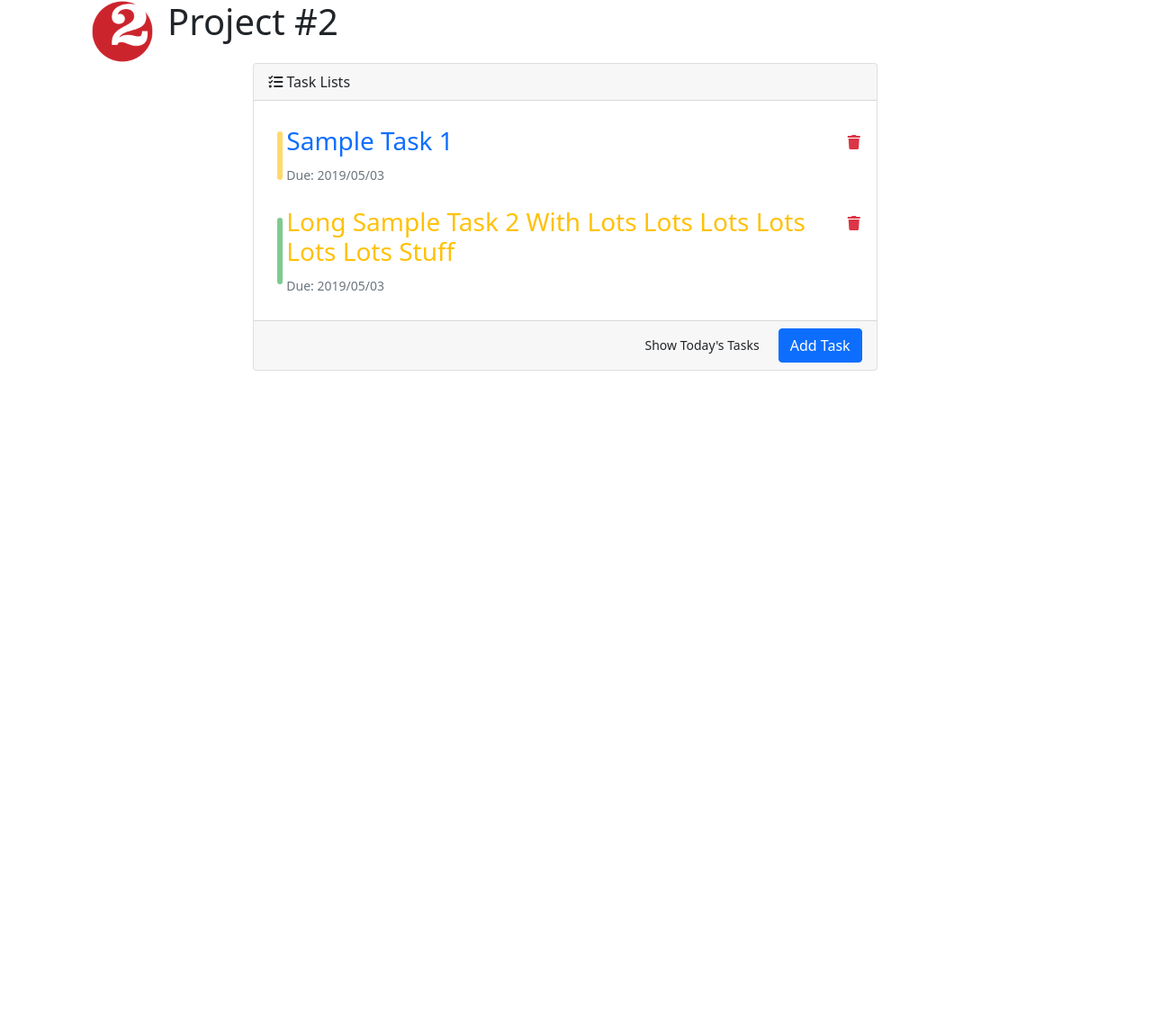
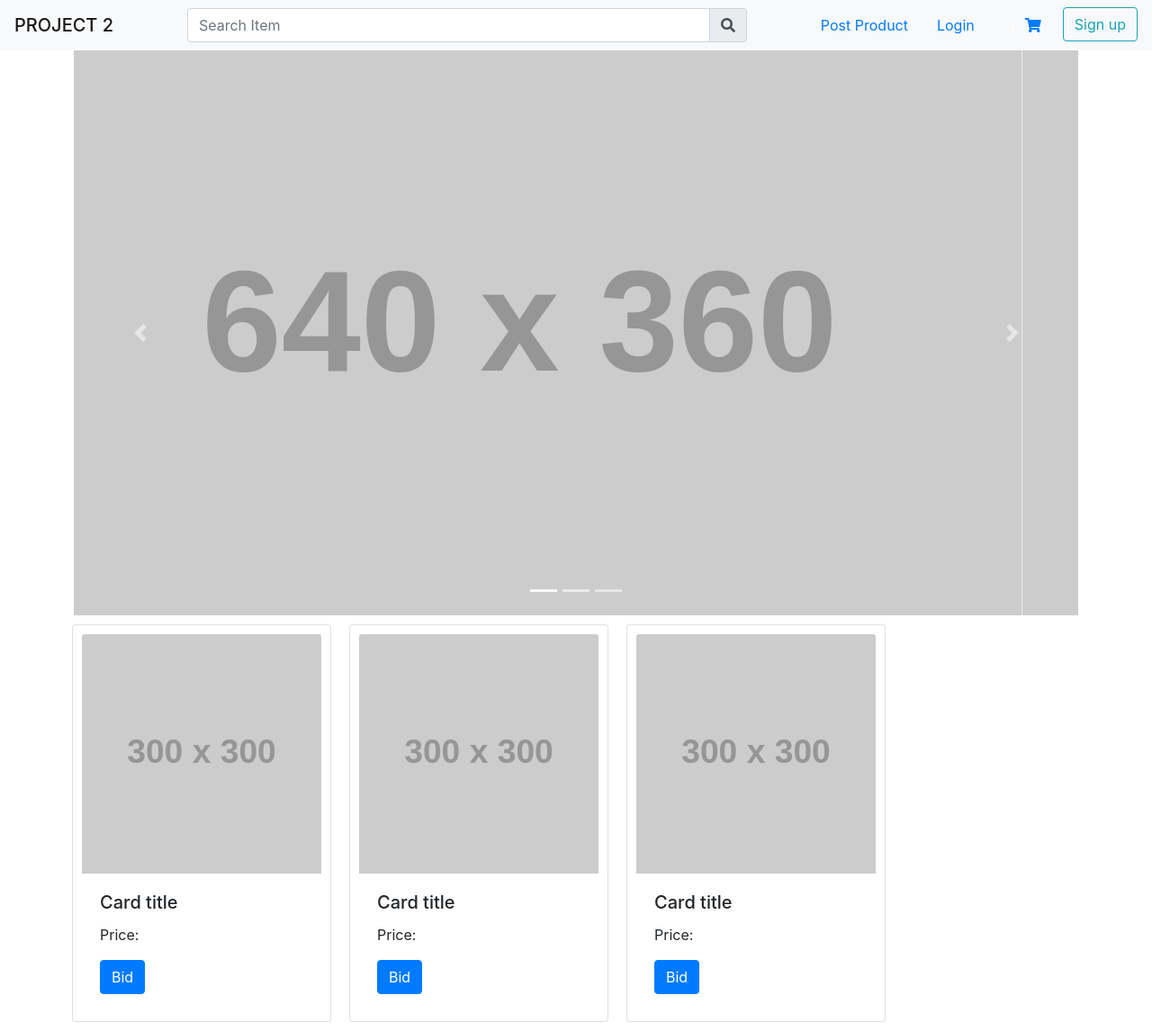
Before and after one commit to FarhinChowdhury/Project-2, a website: page public/index.html in a window 1280 px wide. Shown: the whole page at 90% size. Before the commit the page ends 800 px from the top, so only its background shows below. Drawn offline with nearby package versions, Linux system fonts and the light colour scheme; no server answers; placeholder pictures from the web are drawn by us.

Commit message:
initial html

```diff
--- a/public/index.html
+++ b/public/index.html
@@ -10,6 +10,7 @@
     <link rel="stylesheet" href="https://stackpath.bootstrapcdn.com/bootstrap/5.0.0-alpha1/css/bootstrap.min.css">
     <script src="https://cdn.jsdelivr.net/npm/popper.js@1.16.0/dist/umd/popper.min.js" integrity="sha384-Q6E9RHvbIyZFJoft+2mJbHaEWldlvI9IOYy5n3zV9zzTtmI3UksdQRVvoxMfooAo" crossorigin="anonymous"></script>
     <script src="https://stackpath.bootstrapcdn.com/bootstrap/5.0.0-alpha1/js/bootstrap.min.js" integrity="sha384-oesi62hOLfzrys4LxRF63OJCXdXDipiYWBnvTl9Y9/TRlw5xlKIEHpNyvvDShgf/" crossorigin="anonymous"></script>
+    <link rel="stylesheet" href="https://cdn.jsdelivr.net/npm/bootstrap@4.5.3/dist/css/bootstrap.min.css" integrity="sha384-TX8t27EcRE3e/ihU7zmQxVncDAy5uIKz4rEkgIXeMed4M0jlfIDPvg6uqKI2xXr2" crossorigin="anonymous">
 
     <link rel="stylesheet" href="./assets/style.css">
     <script src="./assets/script.js" ></script>
@@ -17,81 +18,115 @@
     <!-- any NPM packages you want to include, you can directly include like this -->
     <script src="https://unpkg.com/moment"></script>
 </head>
+<style>
 
+</style>
 <!-- we will start the app when this page is loaded by running it with onLoad... -->
-<body onLoad="mainApp()">
-    <div class="container">
-        <img id="logo" src="./assets/logo.png" class="float-left" />
-        <h1>Project #2</h1>
+<body>
+    <nav class="navbar navbar-light bg-light">
+        <a href="/" class="navbar-brand mb-0 h1">PROJECT 2</a>
+        <div class="nav-search-field ">
+            <div class="input-group">
+                <input id = "searchBox" type="text" class="form-control" placeholder="Search Item" size="50" maxlength="300" aria-label="Search for anything" placeholder="Search for anything">
+                <button class="input-group-text" id="searchBtn">
+                <i class="fas fa-search"></i>
+            </div>
+        </div>
+        <ul class="nav justify-content-end">
+            <li class="nav-item">
+              <a class="nav-link" href="#">Post Product</a>
+            </li>
+            <li class="nav-item">
+              <a class="nav-link" href="#">Login</a>
+            </li>
+            <li class="nav-item" id = "cart">
 
-        <div class="row d-flex justify-content-center container">
-            <!-- don't made the list too wide if large screen -->
-            <div class="col-md-8">
-                <div class="card">
-                    <div class="card-header">
-                        <i class="fa fa-tasks"></i>&nbsp;Task Lists
-                    </div>
-                    <div class="card-body">
-                        <ul id="list" class="list-group list-group-flush">
-                            <!-- sample HTML for initial build, overwritten by the JS -->
-                            <li class="list-group-item">
-                                <div class="float-right p-0">
-                                    <button class="border-0 btn-transition btn btn-outline-danger"> <i class="fa fa-trash"></i> </button>
-                                </div>
-                                <div class="todo-indicator bg-warning"></div>
-                                <h3 class="text-primary">Sample Task 1</h3>
-                                <small class="text-muted">Due: 2019/05/03</small>
+                <a href="#!" class="nav-link navbar-link-2 waves-effect">
+                    <span class="badge badge-pill red">1</span>
+                    <i class="fas fa-shopping-cart pl-0"></i>
+                </a>
+
             </li>
-
-                            <li class="list-group-item">
-                                <div class="float-right">
-                                    <button class="border-0 btn-transition btn btn-outline-danger"> <i class="fa fa-trash"></i> </button>
-                                </div>
-                                <div class="todo-indicator bg-success"></div>
-                                <h3 class="text-warning">Long Sample Task 2 With Lots Lots Lots Lots Lots Lots Stuff</h3>
-                                <small class="text-muted">Due: 2019/05/03</small>
+            <li class="nav-item pl-2 mb-2 mb-md-0">
+                <a href="#!" type="button"
+                  class="btn btn-outline-info btn-md btn-rounded btn-navbar waves-effect waves-light">Sign up</a>
               </li>
           </ul>
+
+    </nav>
+    <div class="container">
+        <div class = "row">
+            <div id="carouselExampleIndicators" class="carousel slide" data-ride="carousel">
+                <ol class="carousel-indicators">
+                  <li data-target="#carouselExampleIndicators" data-slide-to="0" class="active"></li>
+                  <li data-target="#carouselExampleIndicators" data-slide-to="1"></li>
+                  <li data-target="#carouselExampleIndicators" data-slide-to="2"></li>
+                </ol>
+                <div class="carousel-inner">
+                  <div class="carousel-item active">
+                    <img src="https://via.placeholder.com/640x360" class="d-block w-100" alt="...">
                   </div>
-                    <div id='apiMessage' class="alert alert-success d-none"></div>
-                    <div class="d-block text-right card-footer">
-                        <button onClick="showTodaysTasks()" id='todayTasksBtn' class="mr-2 btn btn-secondary-outline btn-sm">Show Today's Tasks</button>
-                        <button onClick="showAllTasks()" id='allTasksBtn' class="mr-2 btn btn-secondary-outline btn-sm d-none">Show All Tasks</button>
-                        <button onClick="toggleTaskForm()" class="btn btn-primary">Add Task</button>
+                  <div class="carousel-item">
+                    <img src="https://via.placeholder.com/640x360" class="d-block w-100" alt="...">
+                  </div>
+                  <div class="carousel-item">
+                    <img src="https://via.placeholder.com/640x360" class="d-block w-100" alt="...">
                   </div>
                 </div>
-
-                <div id='taskForm' class="card d-none">
-                    <div class="card-body">
-                        <form>
-                            <div class="form-group">
-                                <label for="taskInfo">Task</label>
-
-                                <div class="input-group mb-3">
-                                    <div class="input-group-prepend">
-                                        <select class="form-control" id="taskPriority">
-                                            <option value="">.. Priority ..</option>
-                                            <option value="danger">Important</option>
-                                            <option value="primary">Normal</option>
-                                            <option value="secondary">Optional</option>
-                                        </select>
+                <a class="carousel-control-prev" href="#carouselExampleIndicators" role="button" data-slide="prev">
+                  <span class="carousel-control-prev-icon" aria-hidden="true"></span>
+                  <span class="sr-only">Previous</span>
+                </a>
+                <a class="carousel-control-next" href="#carouselExampleIndicators" role="button" data-slide="next">
+                  <span class="carousel-control-next-icon" aria-hidden="true"></span>
+                  <span class="sr-only">Next</span>
+                </a>
               </div>
-                                    <input class="form-control" id="taskInfo">
+            <div class="container">
+                <div class= "row">
+                    <div class="card" style="width: 18rem;margin:10px;padding:10px;">
+                        <img src="https://via.placeholder.com/300" class="card-img-top" alt="...">
+                        <div class="card-body" style = "padding:20px;">
+                          <h5 class="card-title">Card title</h5>
+                          <p class="card-text">Price:</p>
+                          <a href="#" class="btn btn-primary">Bid</a>
                         </div>
                     </div>
-                            <div class="form-group">
-                              <label for="taskDue">Due Date</label>
-                              <input type="date" class="form-control" id="taskDue">
+                    <div class="card" style="width: 18rem;margin:10px;padding:10px;">
+                        <img src="https://via.placeholder.com/300" class="card-img-top" alt="...">
+                        <div class="card-body" style = "padding:20px;">
+                          <h5 class="card-title">Card title</h5>
+                          <p class="card-text">Price:</p>
+                          <a href="#" class="btn btn-primary">Bid</a>
                         </div>
-                        </form>
                       </div>
-                    <div class="d-block text-right card-footer">
-                        <button class="mr-2 btn btn-secondary-outline btn-sm">Cancel</button>
-                        <button onClick="saveForm(event)" class="btn btn-primary">Save Task</button>
+                      <div class="card" style="width: 18rem;margin:10px;padding:10px;">
+                        <img src="https://via.placeholder.com/300" class="card-img-top" alt="...">
+                        <div class="card-body" style = "padding:20px;">
+                          <h5 class="card-title">Card title</h5>
+                          <p class="card-text">Price:</p>
+                          <a href="#" class="btn btn-primary">Bid</a>
                         </div>
                       </div>
                 </div>
             </div>
+
+
          </div>
+
+
+
+
+    </div>
+
+
+
+
+
+
+
+
+
+
 </body>
 </html>
```
Also changed, not shown: public/draft.html (added, +79 -0 lines), public/products.html (added). Lines whose indentation alone changed are shown as unchanged.
